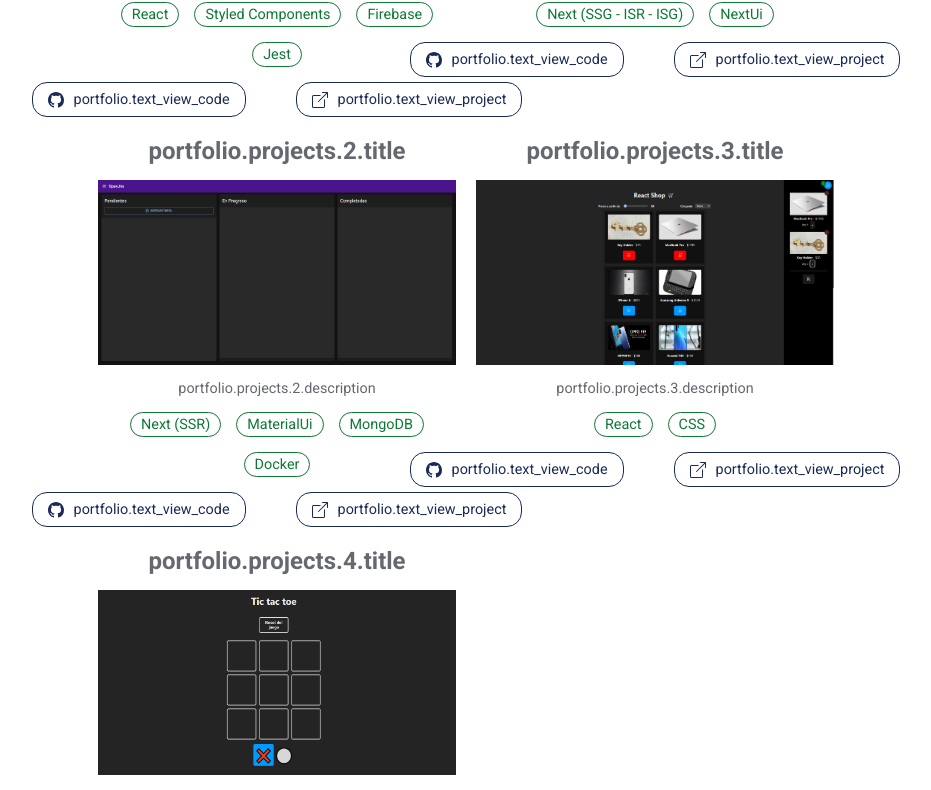
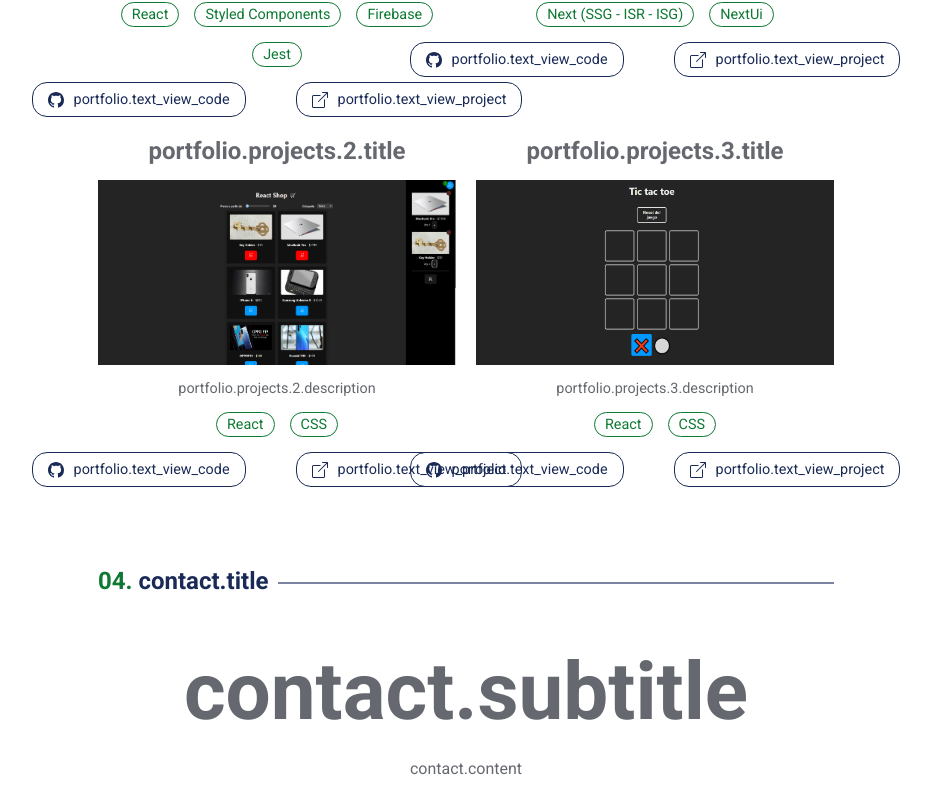
Before and after one commit to AlexisToribio/portfolio, a React (Create React App) app: page / in a window 1280 px wide. Shown: the part 1946-2736 px from the top of the page, without its empty margins (174-1105 px from the left). Built offline with nearby package versions, Linux system fonts and the light colour scheme; the HTML template or start-up script is replaced by a standard one.

Commit message:
feat: update about me

```diff
--- a/src/constans/projects.js
+++ b/src/constans/projects.js
@@ -11,12 +11,12 @@ export const projects = [
     url_website: 'https://pokemon-static-beta-virid.vercel.app/',
     url_github: 'https://github.com/AlexisToribio/pokemon-static',
   },
-  {
-    img: '/img/openjira-clone.png',
-    technologies: ['Next (SSR)', 'MaterialUi', 'MongoDB', 'Docker'],
-    url_website: 'https://open-jira-six.vercel.app/',
-    url_github: 'https://github.com/AlexisToribio/open-jira',
-  },
+  // {
+  //   img: '/img/openjira-clone.png',
+  //   technologies: ['Next (SSR)', 'MaterialUi', 'MongoDB', 'Docker'],
+  //   url_website: 'https://open-jira-six.vercel.app/',
+  //   url_github: 'https://github.com/AlexisToribio/open-jira',
+  // },
   {
     img: '/img/shopping-cart.png',
     technologies: ['React', 'CSS'],
```
Also changed, not shown: src/translations/en.json (+1 -6 lines), src/translations/es.json (+1 -6 lines).
